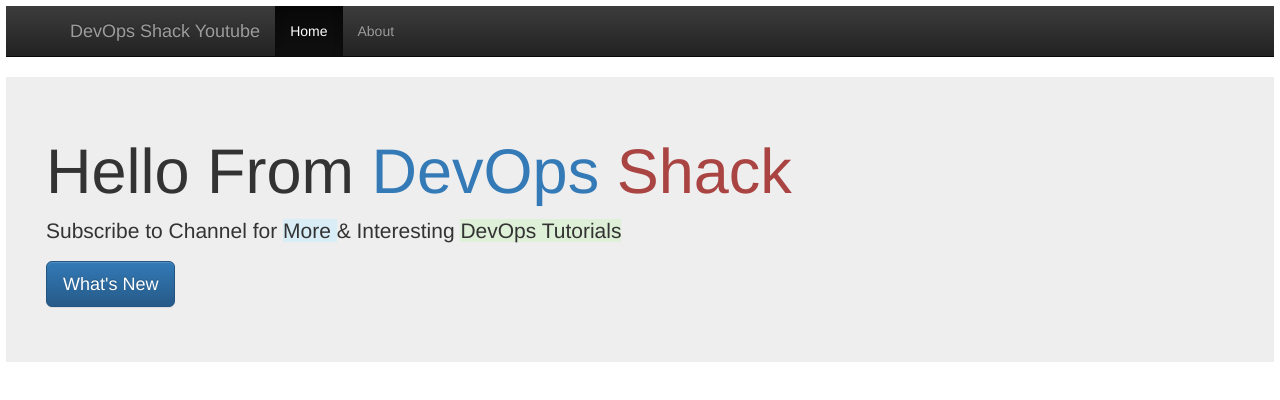
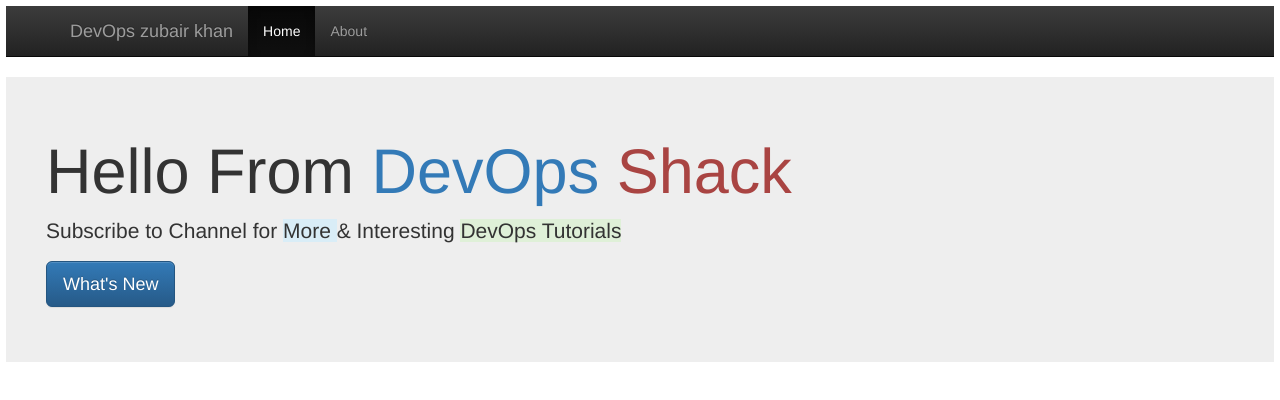
Before and after one commit to jaiswaladi246/demo_nodejs_webpage, a website: page index.html in a window 1280 px wide. Drawn offline with nearby package versions, Linux system fonts and the light colour scheme.

Commit message:
Update index.html

```diff
--- a/index.html
+++ b/index.html
@@ -10,7 +10,7 @@
     <div style="margin:6px;">
       <nav class="navbar navbar-inverse navbar-static-top">
     <div class="container">
-      <a class="navbar-brand" href="/"> DevOps Shack Youtube </a>
+      <a class="navbar-brand" href="/"> DevOps zubair khan </a>
       <ul class="nav navbar-nav">
         <li class="active">
           <a href="/"> Home </a>
```
